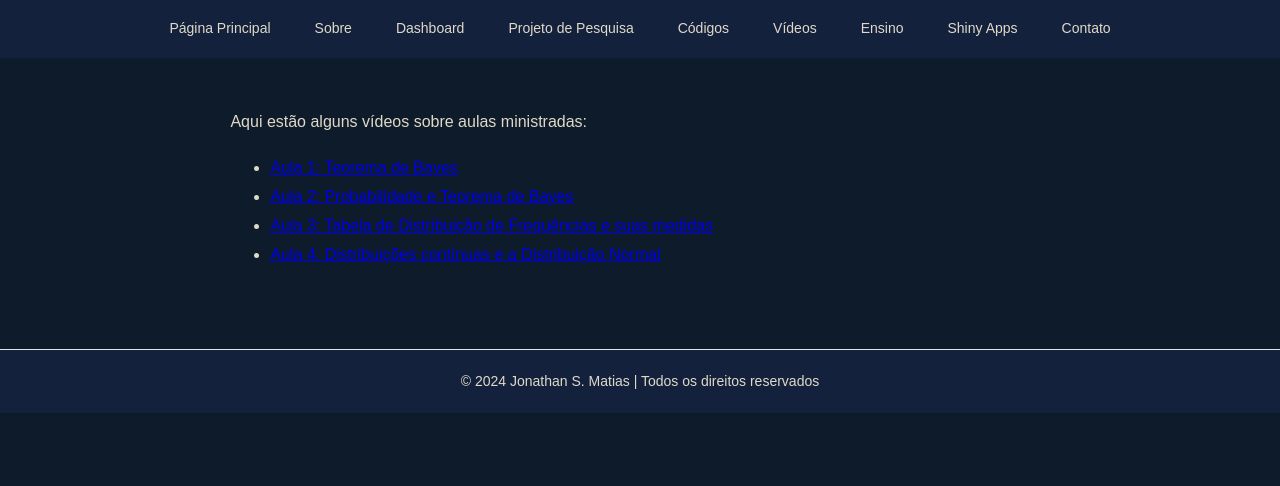
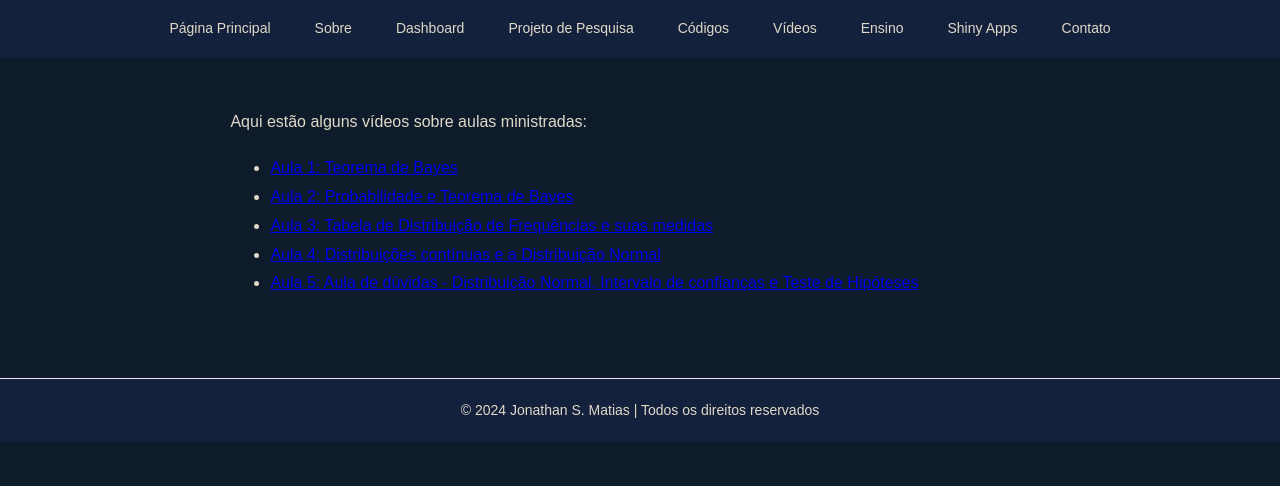
Before and after one commit to jonathanestatistica/webpage, a Flask app: page /videos/ in a window 1280 px wide. Shown: the part 314-800 px from the top of the page. Run offline with Flask 3, Linux system fonts and the light colour scheme.

Commit message:
Add files via upload

```diff
--- a/templates/videos.html
+++ b/templates/videos.html
@@ -9,7 +9,8 @@
         <li><a href="https://www.youtube.com/watch?v=PzUG0S0vcNs" target="_blank">Aula 1: Teorema de Bayes</a></li>
         <li><a href="https://www.youtube.com/watch?v=bLutJ9Q8rN4" target="_blank">Aula 2: Probabilidade e Teorema de Bayes</a></li>
         <li><a href="https://www.youtube.com/watch?v=0ZlaWvvkU5E" target="_blank">Aula 3: Tabela de Distribuição de Frequências e suas medidas</a></li>
-        <li><a href="https://www.youtube.com/watch?v=PTv8Xlp41KU" target="_blank">Aula 4: Distribuições contínuas e a Distribuição Normal</a></li> <!-- Atualizado o nome do vídeo -->
+        <li><a href="https://www.youtube.com/watch?v=PTv8Xlp41KU" target="_blank">Aula 4: Distribuições contínuas e a Distribuição Normal</a></li>
+        <li><a href="https://www.youtube.com/watch?v=XSg9wlSJDg8" target="_blank">Aula 5: Aula de dúvidas - Distribuição Normal, Intervalo de confianças e Teste de Hipóteses</a></li>
     </ul>
 </div>
 {% endblock %}
```
